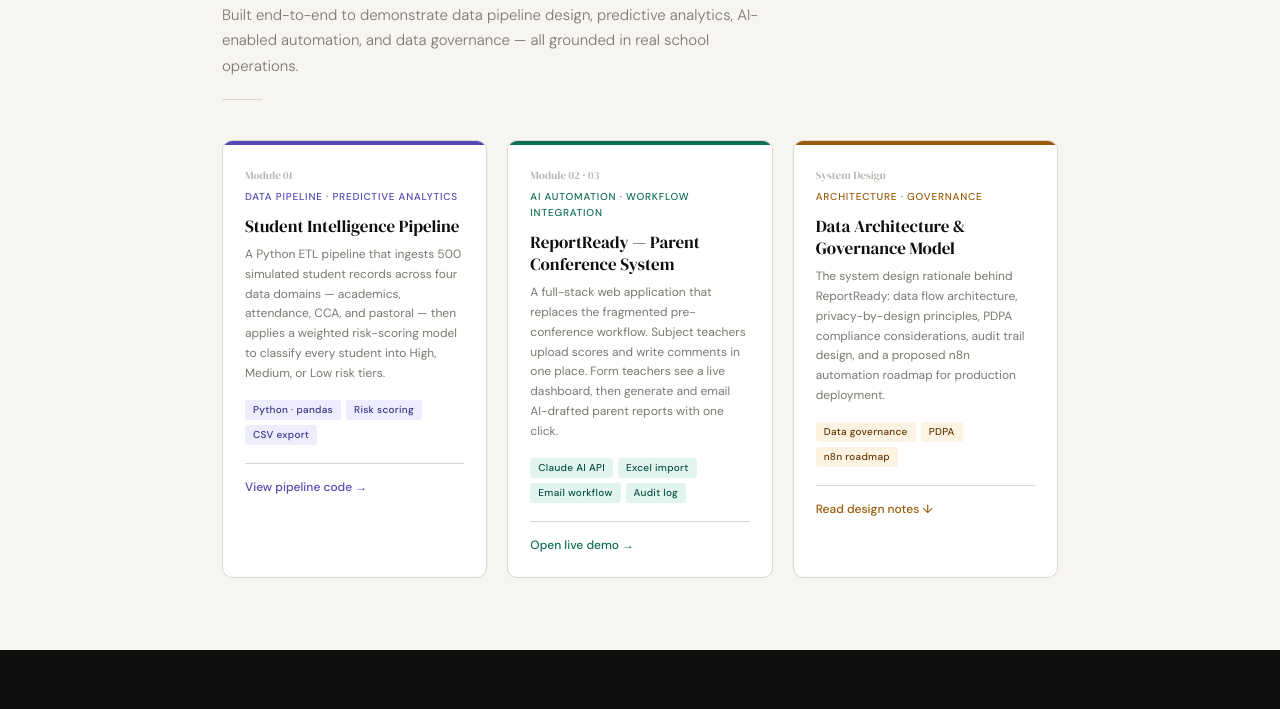
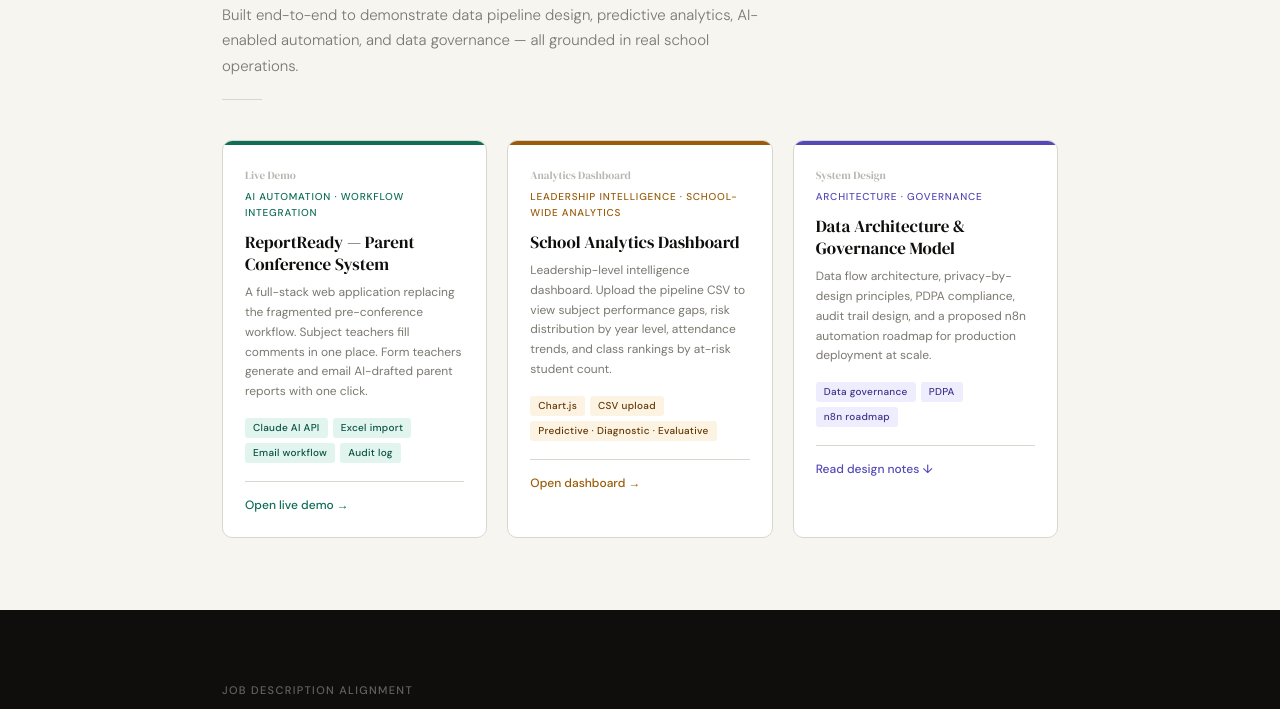
Before and after one commit to EvaSun0406/student-report-ai-system, a plain HTML site: page portfolio.html in a window 1280 px wide. Shown: the part 1266-1975 px from the top of the page. Drawn offline with Linux system fonts and the light colour scheme.

Commit message:
Simplify portfolio to 3 cards

```diff
--- a/portfolio.html
+++ b/portfolio.html
@@ -321,7 +321,7 @@ footer {
     <p class="header-role reveal reveal-3">Former Teacher · Data Scientist</p>
     <div class="header-rule"></div>
     <p class="header-intro reveal reveal-4">
-      Five years teaching in Singapore schools gave me something most data scientists don't have:
+      Seven years teaching in Singapore schools gave me something most data scientists don't have:
       <strong>I've lived inside the systems I'm now building solutions for.</strong>
       This portfolio demonstrates how I would approach the data, automation, and AI challenges at a Singapore secondary school.
     </p>
@@ -396,42 +396,19 @@ footer {
     </p>
     <div class="section-rule"></div>
 
-    <div class="modules-grid">
+    <div style="display:grid;grid-template-columns:repeat(3,1fr);gap:20px">
 
-      <!-- MODULE 1 -->
-      <a class="mod-card theme-purple reveal reveal-3" href="javascript:void(0)" onclick="alert('Open student_pipeline.py — included in this folder')">
+      <!-- MODULE 1 — ReportReady -->
+      <a class="mod-card theme-teal reveal reveal-3" href="reportready_v2.html" target="_blank">
         <div class="mod-accent"></div>
         <div class="mod-body">
-          <span class="mod-num">Module 01</span>
-          <span class="mod-tag">Data Pipeline · Predictive Analytics</span>
-          <h3 class="mod-title serif">Student Intelligence Pipeline</h3>
-          <p class="mod-desc">
-            A Python ETL pipeline that ingests 500 simulated student records across
-            four data domains — academics, attendance, CCA, and pastoral — then applies
-            a weighted risk-scoring model to classify every student into High, Medium,
-            or Low risk tiers.
-          </p>
-          <div class="mod-pills">
-            <span class="mpill">Python · pandas</span>
-            <span class="mpill">Risk scoring</span>
-            <span class="mpill">CSV export</span>
-          </div>
-          <div class="mod-link">View pipeline code →</div>
-        </div>
-      </a>
-
-      <!-- MODULE 2 -->
-      <a class="mod-card theme-teal reveal reveal-4" href="reportready_v2.html" target="_blank">
-        <div class="mod-accent"></div>
-        <div class="mod-body">
-          <span class="mod-num">Module 02 · 03</span>
+          <span class="mod-num">Live Demo</span>
           <span class="mod-tag">AI Automation · Workflow Integration</span>
           <h3 class="mod-title serif">ReportReady — Parent Conference System</h3>
           <p class="mod-desc">
-            A full-stack web application that replaces the fragmented pre-conference
-            workflow. Subject teachers upload scores and write comments in one place.
-            Form teachers see a live dashboard, then generate and email AI-drafted
-            parent reports with one click.
+            A full-stack web application replacing the fragmented pre-conference workflow.
+            Subject teachers fill comments in one place. Form teachers generate and email
+            AI-drafted parent reports with one click.
           </p>
           <div class="mod-pills">
             <span class="mpill">Claude AI API</span>
@@ -443,17 +420,38 @@ footer {
         </div>
       </a>
 
-      <!-- MODULE 3 — Design doc -->
-      <a class="mod-card theme-amber reveal reveal-5" href="javascript:void(0)" onclick="document.getElementById('design').scrollIntoView({behavior:'smooth'})">
+      <!-- MODULE 2 — School Analytics -->
+      <a class="mod-card theme-amber reveal reveal-4" href="school_analytics.html" target="_blank">
+        <div class="mod-accent"></div>
+        <div class="mod-body">
+          <span class="mod-num">Analytics Dashboard</span>
+          <span class="mod-tag">Leadership Intelligence · School-wide Analytics</span>
+          <h3 class="mod-title serif">School Analytics Dashboard</h3>
+          <p class="mod-desc">
+            Leadership-level intelligence dashboard. Upload the pipeline CSV to view
+            subject performance gaps, risk distribution by year level, attendance
+            trends, and class rankings by at-risk student count.
+          </p>
+          <div class="mod-pills">
+            <span class="mpill">Chart.js</span>
+            <span class="mpill">CSV upload</span>
+            <span class="mpill">Predictive · Diagnostic · Evaluative</span>
+          </div>
+          <div class="mod-link">Open dashboard →</div>
+        </div>
+      </a>
+
+      <!-- MODULE 3 — System Design -->
+      <a class="mod-card theme-purple reveal reveal-5" href="javascript:void(0)" onclick="document.getElementById('design').scrollIntoView({behavior:'smooth'})">
         <div class="mod-accent"></div>
         <div class="mod-body">
           <span class="mod-num">System Design</span>
           <span class="mod-tag">Architecture · Governance</span>
           <h3 class="mod-title serif">Data Architecture & Governance Model</h3>
           <p class="mod-desc">
-            The system design rationale behind ReportReady: data flow architecture,
-            privacy-by-design principles, PDPA compliance considerations, audit trail
-            design, and a proposed n8n automation roadmap for production deployment.
+            Data flow architecture, privacy-by-design principles, PDPA compliance,
+            audit trail design, and a proposed n8n automation roadmap for
+            production deployment at scale.
           </p>
           <div class="mod-pills">
             <span class="mpill">Data governance</span>
@@ -541,7 +539,7 @@ footer {
       <div class="decision-card accent-coral reveal reveal-5">
         <div class="dc-label">Risk model design</div>
         <div class="dc-title">Weighted scoring over raw grades</div>
-        <div class="dc-body">A student failing one subject but with 98% attendance and active CCA participation has a very different risk profile from a student with the same grade but chronic absenteeism. The risk score weights attendance (30%) and socio-behavioural signals (20%) alongside academics (50%) — informed by five years of observing which signals actually predict long-term student outcomes.</div>
+        <div class="dc-body">A student failing one subject but with 98% attendance and active CCA participation has a very different risk profile from a student with the same grade but chronic absenteeism. The risk score weights attendance (30%) and socio-behavioural signals (20%) alongside academics (50%) — informed by seven years of observing which signals actually predict long-term student outcomes.</div>
       </div>
 
       <div class="decision-card accent-purple reveal reveal-5">
@@ -573,31 +571,19 @@ footer {
         <a href="reportready_v2.html" target="_blank">→ Open ReportReady demo</a>
         <a href="student_pipeline.py">→ Download pipeline code</a>
         <a href="student_analytics.csv">→ Download sample dataset</a>
-        <a href="mailto:sunguizi@gmail.com">→ sunguizi@gmail.com</a>
+        <a href="/cdn-cgi/l/email-protection#0e7d7b60697b6774674e69636f6762206d6163">→ <span class="__cf_email__" data-cfemail="d5a6a0bbb2a0bcafbc95b2b8b4bcb9fbb6bab8">[email&#160;protected]</span></a>
       </div>
     </div>
     <div class="footer-note">
       All student data in this portfolio is fully simulated for demonstration purposes.
-      No real student information was used. · Built for a Singapore secondary school Data Scientist application, 2025.
+      No real student information was used. · Built for a Singapore secondary school Data Scientist application, 2026.
     </div>
   </div>
 </footer>
 
-<script data-cfasync="false" src="/cdn-cgi/scripts/5c5dd728/cloudflare-static/email-decode.min.js"></script><script>
+<script data-cfasync="false" src="/cdn-cgi/scripts/5c5dd728/cloudflare-static/email-decode.min.js"></script><script data-cfasync="false" src="/cdn-cgi/scripts/5c5dd728/cloudflare-static/email-decode.min.js"></script><script>
 // Scroll-triggered reveal for below-fold sections
 const observer = new IntersectionObserver((entries) => {
   entries.forEach(entry => {
     if (entry.isIntersecting) {
-      entry.target.style.animationPlayState = 'running';
-      observer.unobserve(entry.target);
-    }
-  });
-}, { threshold: 0.12 });
-
-document.querySelectorAll('.reveal').forEach(el => {
-  el.style.animationPlayState = 'paused';
-  observer.observe(el);
-});
-</script>
-</body>
-</html>
+      entry.target.style.animationPlayStat
```
